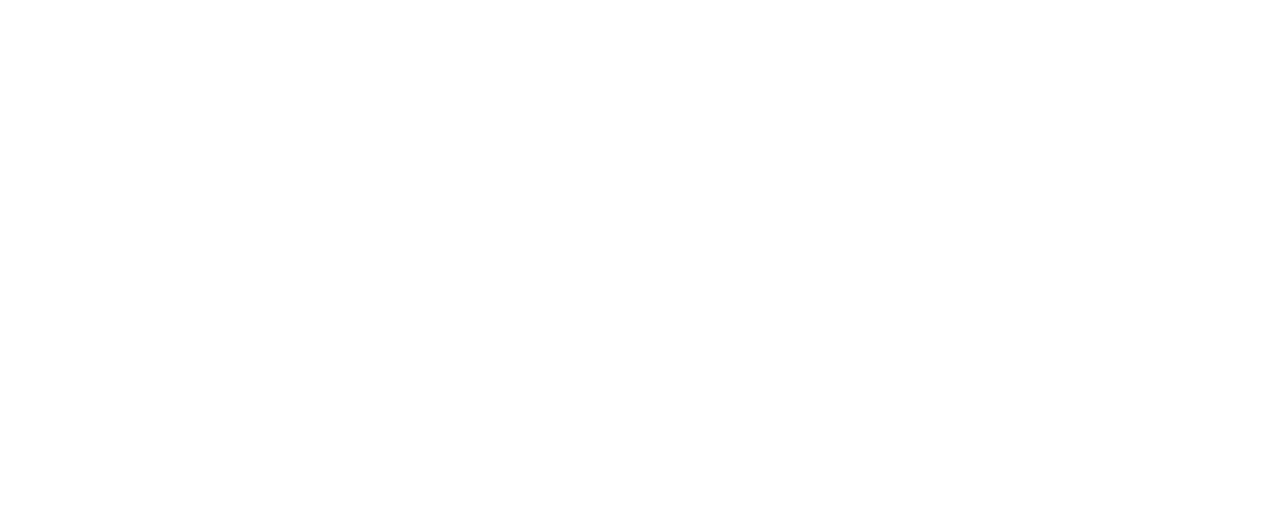
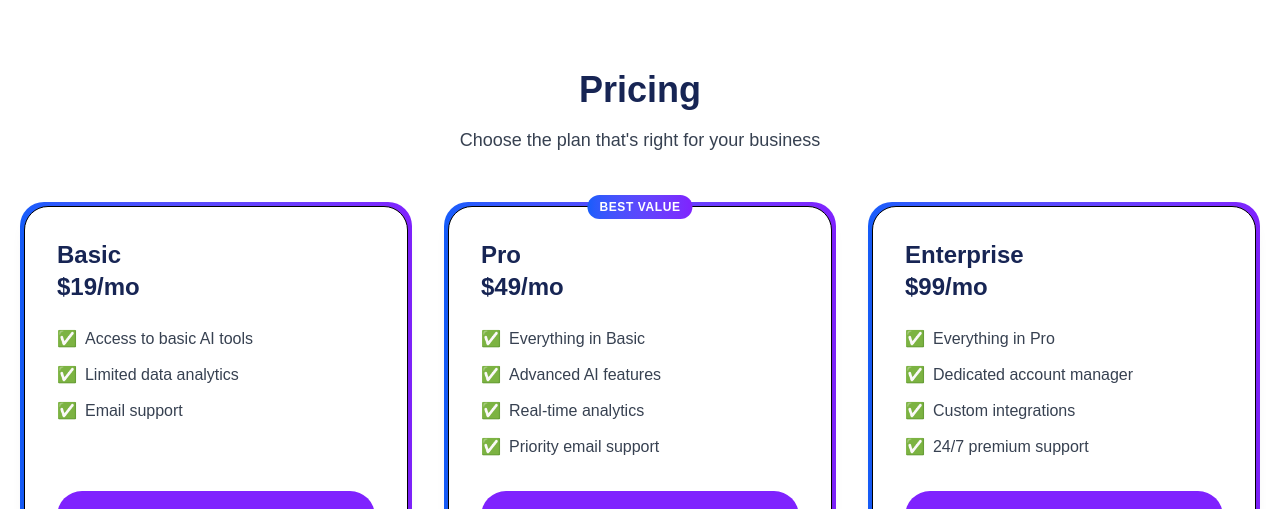
Before and after one commit to AmirZNBZ/LANDING-PAGE, a React (Vite) app: page / in a window 1280 px wide. Shown: the part 2288-2797 px from the top of the page. Before the commit the page ends 2210 px from the top, so only its background shows below. Built offline with nearby package versions, Linux system fonts and the light colour scheme.

Commit message:
added pricing section

```diff
--- a/src/App.tsx
+++ b/src/App.tsx
@@ -2,6 +2,7 @@
 import AboutUs from "./components/sections/AboutUs";
 import Brands from "./components/sections/Brands";
 import Hero from "./components/sections/Hero";
+import Pricing from "./components/sections/Pricing";
 import Services from "./components/sections/Services";
 
 function App() {
@@ -11,6 +12,7 @@
       <Brands />
       <Services />
       <AboutUs />
+      <Pricing />
     </Layout>
   );
 }
--- a/src/components/elements/Navbar.tsx
+++ b/src/components/elements/Navbar.tsx
@@ -18,8 +18,8 @@
     text: "About Us",
   },
   {
-    href: "#features",
-    text: "Features",
+    href: "#pricing",
+    text: "Pricing",
   },
 ];
 
--- /dev/null
+++ b/src/components/sections/Pricing.tsx
@@ -0,0 +1,53 @@
+import { pricingPlans } from "../../utils/pricing-plan";
+import Button from "../shared/Button";
+import Container from "../shared/Container";
+import Paragraph from "../shared/Paragraph";
+import Title from "../shared/Title";
+
+const Pricing = () => {
+  return (
+    <section id="pricing" className="py-5">
+      <Container className="text-center">
+        <Title>Pricing</Title>
+        <Paragraph className="mt-4">Choose the plan that's right for your business</Paragraph>
+      </Container>
+      <Container className="mt-12">
+        <div className="grid grid-cols-1 md:grid-cols-3 gap-8">
+          {pricingPlans.map((plan, index) => (
+            <div key={index} className="relative group h-full">
+              <div className="bg-gradient-to-r from-blue-600 to-violet-600 p-1 rounded-3xl h-full">
+                <div className="bg-box-bg border border-box-border rounded-3xl shadow-lg shadow-box-shadow p-8 flex flex-col h-full relative">
+                  {plan.bestValue && (
+                    <div className="absolute -top-3 left-1/2 -translate-x-1/2 bg-primary text-white text-xs font-bold uppercase tracking-wider px-3 py-1 rounded-full bg-gradient-to-r from-blue-600 to-violet-600">
+                      Best Value
+                    </div>
+                  )}
+                  <h3 className="text-2xl font-semibold text-heading-1">{plan.title}</h3>
+                  <p className="text-2xl font-bold text-heading-1">{plan.price}</p>
+                  <ul className="mt-6 flex-1 space-y-3 text-left text-heading-3">
+                    {plan.features.map((feature, keyFeatures) => (
+                      <li className="flex items-center gap-2" key={keyFeatures}>
+                        <span className="text-primary ">✅</span>
+                        <span>{feature}</span>
+                      </li>
+                    ))}
+                  </ul>
+                  <div className="mt-8">
+                    <Button
+                      onClick={() => {}}
+                      className="w-full transform transition-transform duration-300 hover:scale-105"
+                    >
+                      Choose Plan
+                    </Button>
+                  </div>
+                </div>
+              </div>
+            </div>
+          ))}
+        </div>
+      </Container>
+    </section>
+  );
+};
+
+export default Pricing;
--- /dev/null
+++ b/src/utils/pricing-plan.ts
@@ -0,0 +1,28 @@
+export const pricingPlans = [
+  {
+    title: "Basic",
+    price: "$19/mo",
+    features: ["Access to basic AI tools", "Limited data analytics", "Email support"],
+  },
+  {
+    title: "Pro",
+    price: "$49/mo",
+    features: [
+      "Everything in Basic",
+      "Advanced AI features",
+      "Real‑time analytics",
+      "Priority email support",
+    ],
+    bestValue: true,
+  },
+  {
+    title: "Enterprise",
+    price: "$99/mo",
+    features: [
+      "Everything in Pro",
+      "Dedicated account manager",
+      "Custom integrations",
+      "24/7 premium support",
+    ],
+  },
+];
```
